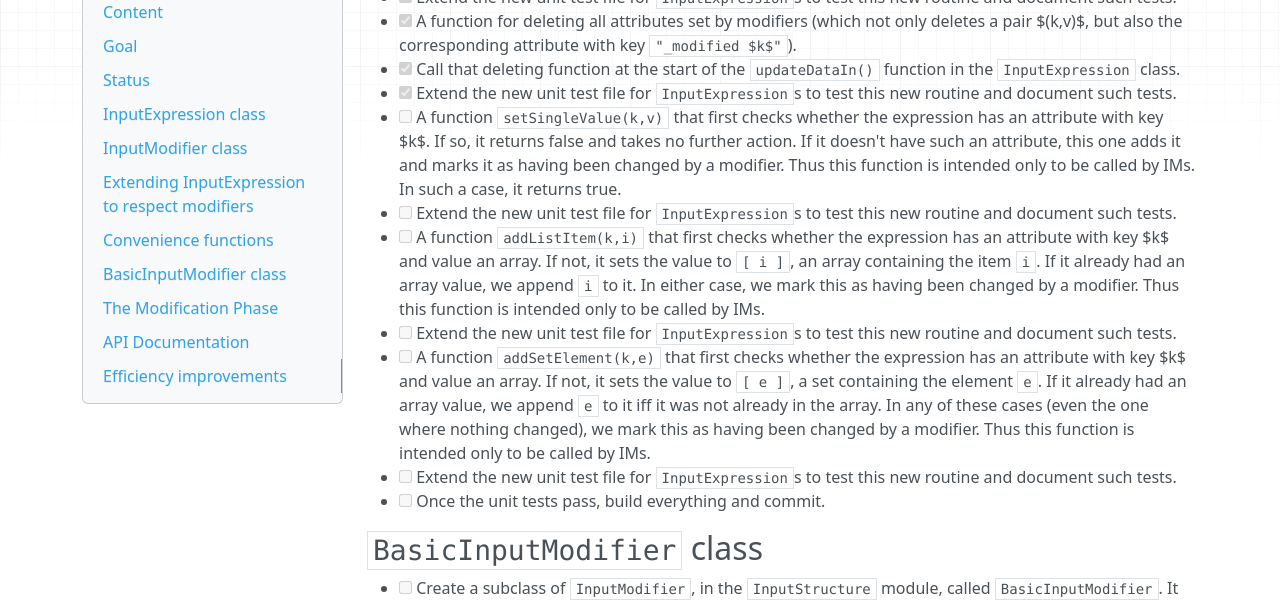
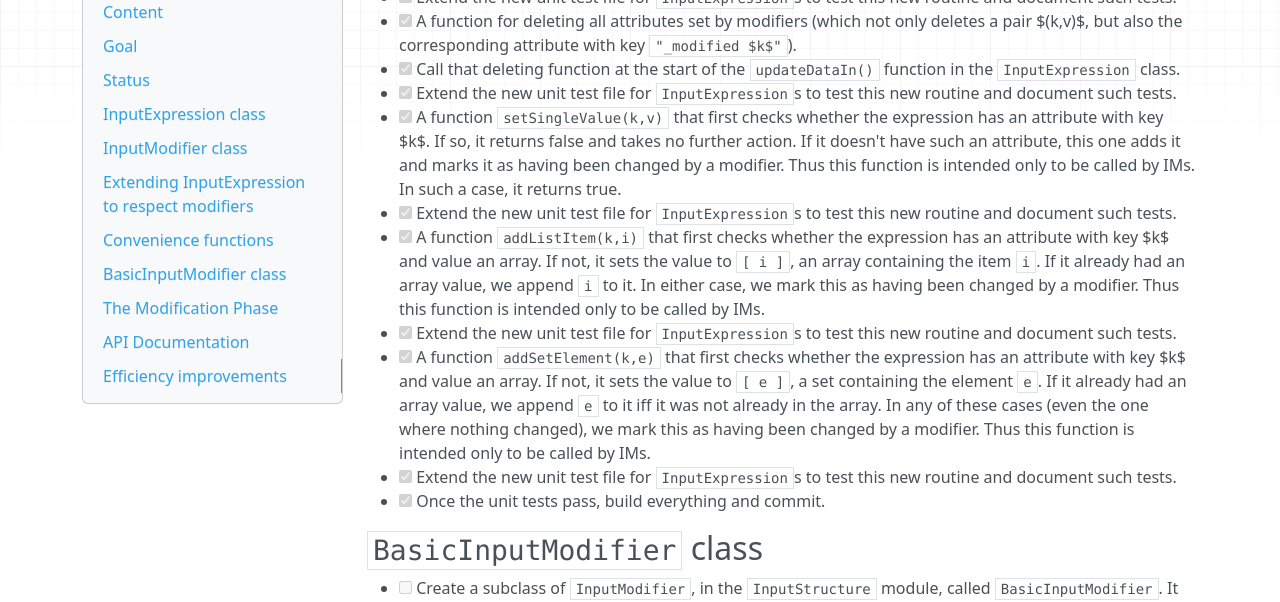
Before and after one commit to lurchmath/lde, an MkDocs documentation site: the page built from docs/phase4-modification.md, in a window 1280 px wide and 900 px high, scrolled down 1535 px. Shown: the part 150-752 px from the top of the window. Built offline with MkDocs 1.6.1, drawn with Linux system fonts in a browser that asks for light colours; nearby versions of some CDN libraries; old or Windows-style settings are respelled for this version of MkDocs.

```diff
--- a/docs/phase4-modification.md
+++ b/docs/phase4-modification.md
@@ -97,32 +97,32 @@ All of the following functions should be added as members in the
    function in the `InputExpression` class.
  * [x] Extend the new unit test file for `InputExpression`s to test this
    new routine and document such tests.
- * [ ] A function `setSingleValue(k,v)` that first checks whether the
+ * [x] A function `setSingleValue(k,v)` that first checks whether the
    expression has an attribute with key $k$.  If so, it returns false and
    takes no further action.  If it doesn't have such an attribute, this one
    adds it and marks it as having been changed by a modifier.  Thus this
    function is intended only to be called by IMs.  In such a case, it
    returns true.
- * [ ] Extend the new unit test file for `InputExpression`s to test this
+ * [x] Extend the new unit test file for `InputExpression`s to test this
    new routine and document such tests.
- * [ ] A function `addListItem(k,i)` that first checks whether the
+ * [x] A function `addListItem(k,i)` that first checks whether the
    expression has an attribute with key $k$ and value an array.  If not,
    it sets the value to `[ i ]`, an array containing the item `i`.  If it
    already had an array value, we append `i` to it.  In either case, we mark
    this as having been changed by a modifier.  Thus this function is
    intended only to be called by IMs.
- * [ ] Extend the new unit test file for `InputExpression`s to test this
+ * [x] Extend the new unit test file for `InputExpression`s to test this
    new routine and document such tests.
- * [ ] A function `addSetElement(k,e)` that first checks whether the
+ * [x] A function `addSetElement(k,e)` that first checks whether the
    expression has an attribute with key $k$ and value an array.  If not,
    it sets the value to `[ e ]`, a set containing the element `e`.  If it
    already had an array value, we append `e` to it iff it was not already in
    the array.  In any of these cases (even the one where nothing changed),
    we mark this as having been changed by a modifier.  Thus this function is
    intended only to be called by IMs.
- * [ ] Extend the new unit test file for `InputExpression`s to test this
+ * [x] Extend the new unit test file for `InputExpression`s to test this
    new routine and document such tests.
- * [ ] Once the unit tests pass, build everything and commit.
+ * [x] Once the unit tests pass, build everything and commit.
 
 ## `BasicInputModifier` class
 
```
Also changed, not shown: site/index.html, site/phase4-modification/index.html, 4 other files.
